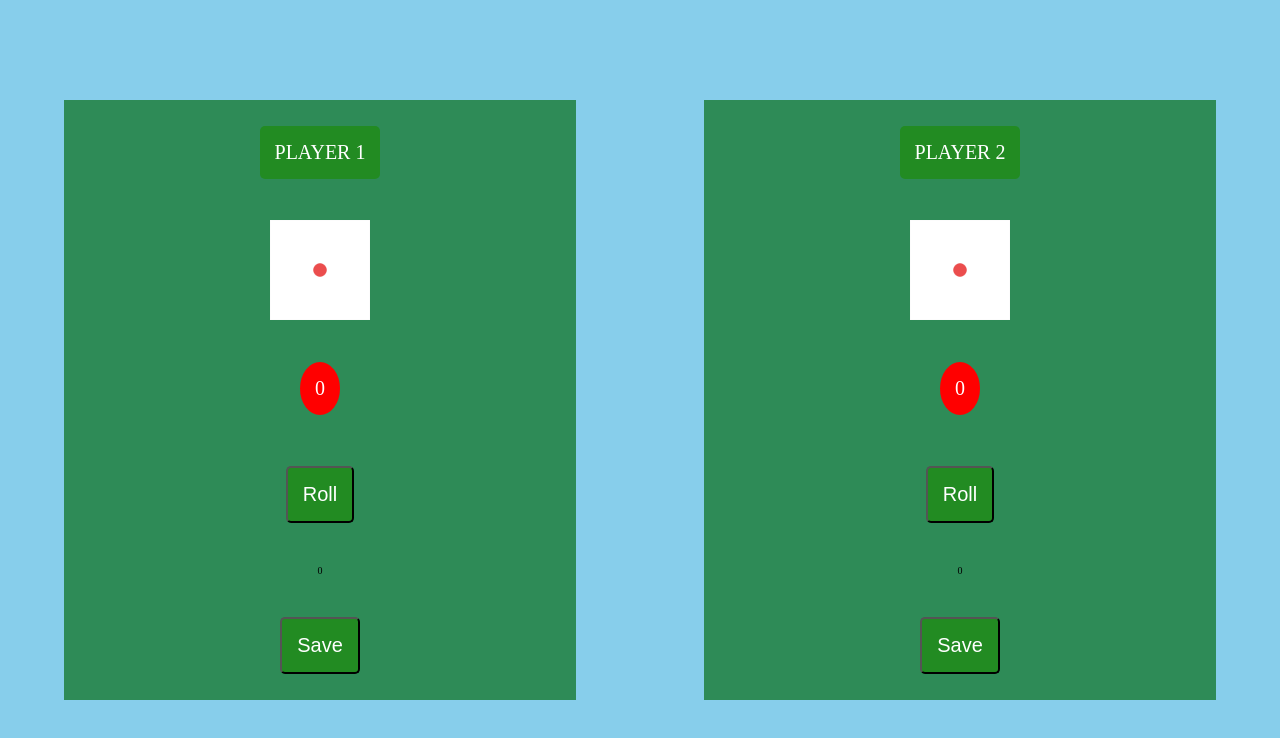
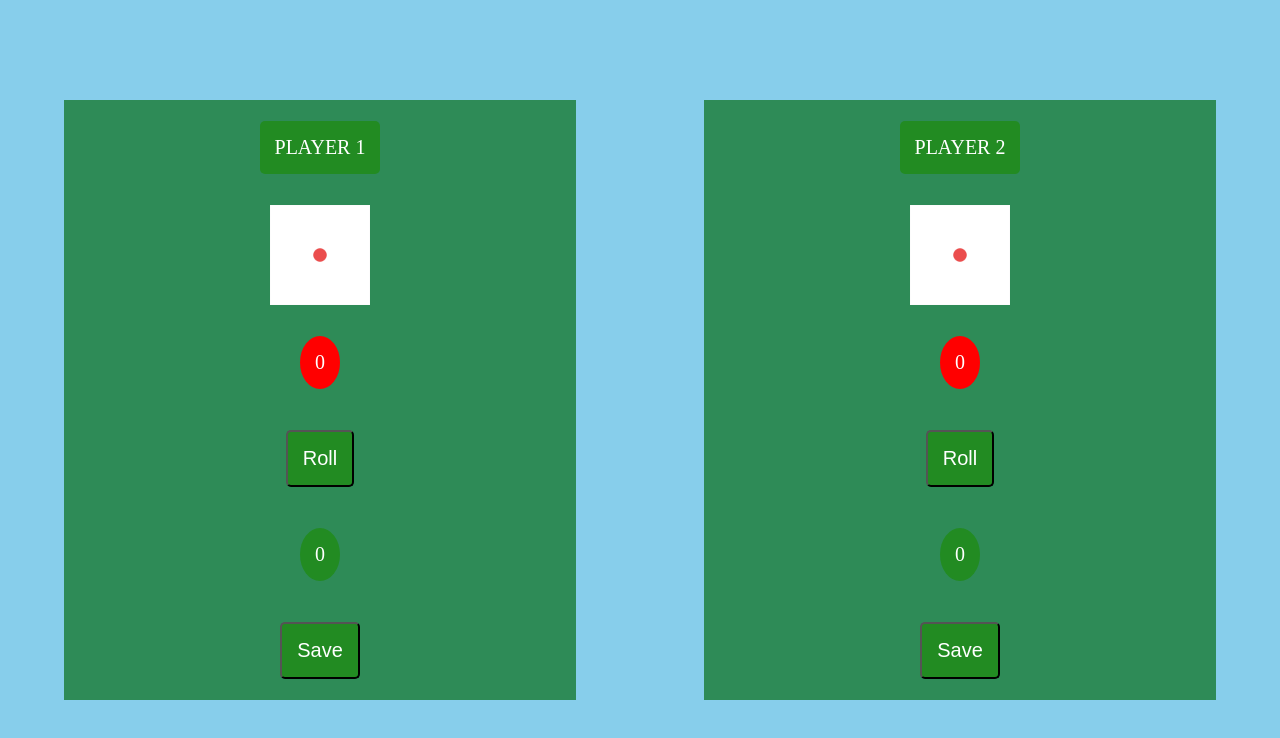
Before and after one commit to miriyan19425/game-pig, a React (Vite) app: page / in a window 1280 px wide. Shown: the top 738 px of the page. Built offline with nearby package versions, Linux system fonts and the light colour scheme.

Commit message:
Update index.css

```diff
--- a/src/index.css
+++ b/src/index.css
@@ -32,7 +32,7 @@ img{
 	object-fit: cover;
 }
 
-button, .name, .zero, .nonzero, .savedPoints {
+button, .name, .zero, .nonzero, .saved {
 	margin: 1rem;
 	padding: 1.5rem;
 	font-size: 2rem;
@@ -43,11 +43,11 @@ button, .name {
 	border-radius: 5px;
 }
 
-.zero, .nonzero, .savedPoints{
+.zero, .nonzero, .saved{
 	border-radius: 50%;
 }
 
-button, .name, .savedPoints {
+button, .name, .saved {
 	background-color: forestgreen;
 }
 
```
